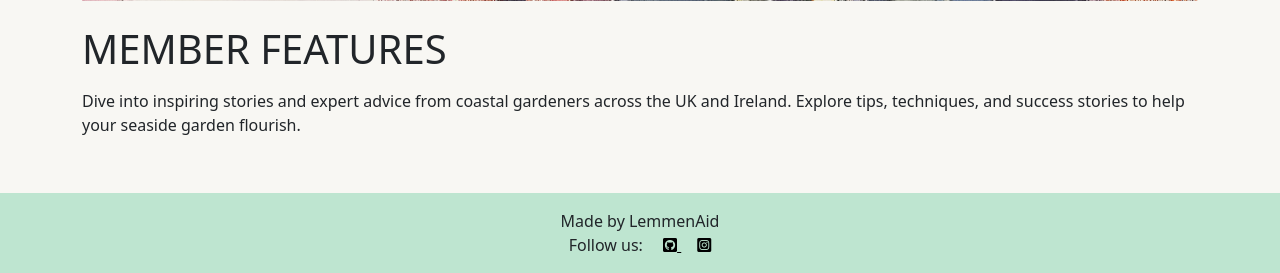
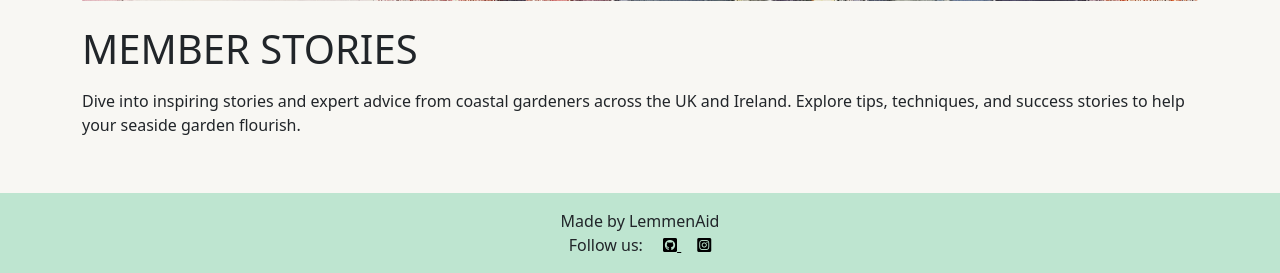
Before and after one commit to LemmenAid/coastal-gardens, a Django app: page /dashboard/member-stories/ in a window 1280 px wide. Shown: the part 634-907 px from the top of the page. Run offline with Django 4.2, Linux system fonts and the light colour scheme; data that the repository does not hold is empty.

Commit message:
Change page title to member stories instead of features

```diff
--- a/blog/templates/blog/member_stories.html
+++ b/blog/templates/blog/member_stories.html
@@ -16,7 +16,7 @@
     <!-- Title and paragraph -->
     <div class="row mb-4">
         <div class="col-12">
-            <h1 class="mb-3">MEMBER FEATURES</h1>
+            <h1 class="mb-3">MEMBER STORIES</h1>
             <p>Dive into inspiring stories and expert advice from coastal gardeners across the UK and Ireland.
                 Explore
                 tips, techniques, and success stories to help your seaside garden flourish.</p>
--- a/templates/account/signup.html
+++ b/templates/account/signup.html
@@ -20,12 +20,13 @@
   <div class="container row mb-5 col-12">
     <div class="row">
       <div class="col-md-8 mt-3 offset-md-2">
-        <h3>{% trans "Sign Up" %}</h3>
+        <h3>{% trans "Join the Coastal Gardening Community!" %}</h3>
 
         <p>{% blocktrans %}
           Ready to dig into seaside gardening? Sign up to unlock tips, meet fellow coastal growers, and get personalized
           advice to make your garden thrive against the elements! From wind-tough plants to sea-inspired designs, let's
           grow something beautiful together by the shore.
+          <br>
           <br>
           Do you already have an account? Then please
           <a class="link" href="{{ login_url }}">sign in</a>
```
